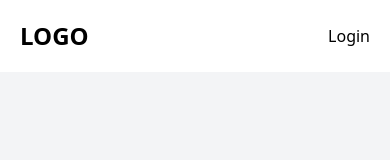
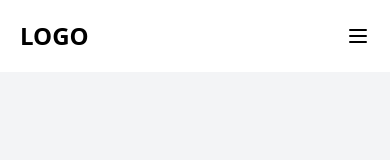
Before and after one commit to hutsaluck/project.react, a React (Vite) app: page / in a window 390 px wide. Shown: the top 160 px of the page. Built offline with nearby package versions, Linux system fonts and the light colour scheme.

Commit message:
Add mobile appearance

```diff
--- a/src/components/MenuComponent.tsx
+++ b/src/components/MenuComponent.tsx
@@ -1,28 +1,51 @@
-import {useAppDispatch, useAppSelector} from "../redux/store.ts";
-import {IUserWithTokens} from "../models/IUserWithTokens.ts";
-import {logoutUser} from "../redux/slices/AuthSlice.ts";
-import {Link} from "react-router-dom";
+import { useAppDispatch, useAppSelector } from "../redux/store.ts";
+import { IUserWithTokens } from "../models/IUserWithTokens.ts";
+import { logoutUser } from "../redux/slices/AuthSlice.ts";
+import { Link, useLocation } from "react-router-dom";
+import { useState, useEffect } from "react";
+import { CloseIcon } from "../icons/CloseIcon.tsx";
+import MenuIcon from "../icons/MenuIcon.tsx";
 
 export const MenuComponent = () => {
-    const isAuthenticated: boolean = useAppSelector((state) => state.authStoreSlice.isAuthenticated);
-    const user: IUserWithTokens | null = useAppSelector((state) => state.authStoreSlice.user);
+    const isAuthenticated: boolean = useAppSelector(
+        (state) => state.authStoreSlice.isAuthenticated
+    );
+    const user: IUserWithTokens | null = useAppSelector(
+        (state) => state.authStoreSlice.user
+    );
     const dispatch = useAppDispatch();
+    const location = useLocation();
 
     const handleLogout = () => {
         dispatch(logoutUser());
     };
 
+    const [isOpen, setIsOpen] = useState(false);
+
+    useEffect(() => {
+        setIsOpen(false);
+    }, [location]);
+
     return (
-        <div className="flex justify-between items-center my-5 mx-5">
+        <nav className="flex justify-between items-center my-5 mx-5 z-9">
             <Link to="/" className="text-2xl font-extrabold uppercase text-black hover:text-gray-500">
                 Logo
             </Link>
-            <ul className="flex list-none gap-5 items-center">
+            <button
+                className="block md:hidden text-black focus:outline-none сursor-pointer"
+                onClick={() => setIsOpen(!isOpen)}
+            >
+                {isOpen ? <CloseIcon className="cursor-pointer" /> : <MenuIcon className="cursor-pointer" />}
+            </button>
+            <ul
+                className={`
+                    flex-col md:flex-row md:flex list-none gap-5 items-center z-9
+                    absolute md:static top-16 right-0 w-full md:w-auto bg-white md:bg-transparent shadow-md md:shadow-none p-5 md:p-0
+                    transition-transform duration-300 ${isOpen ? "flex h-screen" : "hidden"} md:flex`}
+            >
                 {!isAuthenticated && (
                     <li>
-                        <Link
-                            to="/login"
-                            className="capitalize text-black no-underline hover:text-gray-500">
+                        <Link to="/login" className="capitalize text-black no-underline hover:text-gray-500">
                             Login
                         </Link>
                     </li>
@@ -30,42 +53,45 @@ export const MenuComponent = () => {
                 {isAuthenticated && (
                     <>
                         <li>
-                            <Link
-                                to="/users"
-                                className="capitalize text-black no-underline hover:text-gray-500">
+                            <Link to="/users" className="capitalize text-black no-underline hover:text-gray-500">
                                 Users
                             </Link>
                         </li>
                         <li>
-                            <Link
-                                to="/recipes"
-                                className="capitalize text-black no-underline hover:text-gray-500">
+                            <Link to="/recipes" className="capitalize text-black no-underline hover:text-gray-500">
                                 Recipes
                             </Link>
                         </li>
-                        {/* Блок з аватаркою користувача та випадаючим меню */}
                         <li className="relative group">
-                            <Link to={`users/${user?.id}`}
-                                  className="capitalize text-black no-underline hover:text-gray-500">
-                            <img
-                                className="w-10 rounded-full cursor-pointer"
-                                src={user?.image}
-                                alt={user?.username}
-                            />
+                            <Link to={`users/${user?.id}`} className="capitalize text-black no-underline hover:text-gray-500">
+                                <img
+                                    className="w-10 rounded-full cursor-pointer"
+                                    src={user?.image}
+                                    alt={user?.username}
+                                />
                             </Link>
-                            {/* Випадаюче меню, яке з'являється при наведенні на батьківський блок */}
-                            <div className="absolute right-0 mt-2 w-32 bg-white rounded shadow-lg opacity-0 group-hover:opacity-100 transition-opacity duration-300 z-10">
+                            {!isOpen && (<div className="absolute right-0 mt-2 w-32 bg-white rounded shadow-lg opacity-0 group-hover:opacity-100 transition-opacity duration-300 z-10">
                                 <button
                                     onClick={handleLogout}
                                     className="cursor-pointer block px-4 py-2 text-black hover:bg-gray-100 w-full text-left"
                                 >
                                     Logout
                                 </button>
-                            </div>
+                            </div>)}
                         </li>
+                        {isOpen && (
+                            <li>
+                                <button
+                                    onClick={handleLogout}
+                                    className="cursor-pointer capitalize text-black no-underline hover:text-gray-500"
+                                >
+                                    Logout
+                                </button>
+                            </li>
+                        )}
                     </>
                 )}
             </ul>
-        </div>
+        </nav>
     );
 };
--- a/src/components/RecipesComponent.tsx
+++ b/src/components/RecipesComponent.tsx
@@ -74,9 +74,10 @@ export const RecipesComponent = ({recipes}: RecipesComponentProps) => {
                     </p>
                 ))}
             </div>)}
-            <div className="grid grid-cols-4 gap-5 justify-center items-start mx-5">
-                {recipesPage.map((recipe: IRecipe) => <RecipeComponent key={recipe.id} recipe={recipe}/>)}
+            <div className="grid grid-cols-1 sm:grid-cols-2 md:grid-cols-3 lg:grid-cols-4 gap-4 sm:gap-6 lg:gap-8 justify-center items-start mx-2 sm:mx-5">
+                {recipesPage.map((recipe: IRecipe) => (<RecipeComponent key={recipe.id} recipe={recipe} />))}
             </div>
+
             {(!location.pathname.includes('users') && recipes.length > 8) && (
                 <PaginationComponent totalPages={Math.ceil(totalPages)}/>)}
         </>
--- a/src/components/SearchComponent.tsx
+++ b/src/components/SearchComponent.tsx
@@ -1,4 +1,4 @@
-import {SearchIconComponent} from "./SearchIconComponent.tsx";
+import {SearchIcon} from "../icons/SearchIcon.tsx";
 import React from "react";
 import {useDispatch} from "react-redux";
 import {useAppSelector} from "../redux/store.ts";
@@ -11,7 +11,7 @@ export const SearchComponent = () => {
     return (
         <div className="flex justify-center items-center w-full mt-4">
             <div className="relative w-80">
-                <SearchIconComponent/>
+                <SearchIcon/>
                 <input
                     type="text"
                     value={searchQuery}
--- a/src/components/UserPageComponent.tsx
+++ b/src/components/UserPageComponent.tsx
@@ -86,7 +86,7 @@ export const UserPageComponent = ({users, recipes}: UserPageComponentProps) => {
                     </div>
 
                     {moreInfo && (
-                        <div className="grid grid-cols-4 gap-5 justify-center items-start mx-5">
+                        <div className="grid grid-cols-1 sm:grid-cols-2 md:grid-cols-3 lg:grid-cols-4 gap-4 sm:gap-6 lg:gap-8 justify-center items-start mx-2 sm:mx-5">
                             <div className="mb-8">
                                 <h2 className="text-xl font-semibold mb-2">Address</h2>
                                 <p>
--- a/src/components/UsersComponent.tsx
+++ b/src/components/UsersComponent.tsx
@@ -51,8 +51,10 @@ export const UsersComponent = ({users}: UsersComponentProps) => {
     return (
         <>
             <SearchComponent/>
-            <div className="grid grid-cols-4 gap-10 justify-center items-start mx-5">
-                {usersPage.map((user: IUser) => <UserComponent key={user.id} user={user}/>)}
+            <div className="grid grid-cols-1 sm:grid-cols-2 md:grid-cols-3 lg:grid-cols-4 gap-5 sm:gap-8 lg:gap-10 justify-center items-start mx-2 sm:mx-5">
+                {usersPage.map((user: IUser) => (
+                    <UserComponent key={user.id} user={user} />
+                ))}
             </div>
             <PaginationComponent totalPages={Math.ceil(totalPages)}/>
         </>
--- /dev/null
+++ b/src/icons/CloseIcon.tsx
@@ -0,0 +1,27 @@
+type CloseIconProps = {
+    className?: string,
+}
+
+export const CloseIcon = ({ className, ...props }: CloseIconProps) => {
+    const defaultClasses = "lucide lucide-x";
+    const combinedClasses = className ? `${defaultClasses} ${className}` : defaultClasses;
+
+    return (
+        <svg
+            xmlns="http://www.w3.org/2000/svg"
+            width="24"
+            height="24"
+            viewBox="0 0 24 24"
+            fill="none"
+            stroke="currentColor"
+            strokeWidth="2"
+            strokeLinecap="round"
+            strokeLinejoin="round"
+            className={combinedClasses}
+            {...props}
+        >
+            <path d="M18 6 6 18" />
+            <path d="m6 6 12 12" />
+        </svg>
+    );
+};
--- /dev/null
+++ b/src/icons/MenuIcon.tsx
@@ -0,0 +1,30 @@
+type MenuIconProps = {
+    className?: string,
+}
+
+const MenuIcon = ({ className, ...props }: MenuIconProps) => {
+    const defaultClasses = "lucide lucide-menu";
+    const combinedClasses = className ? `${defaultClasses} ${className}` : defaultClasses;
+
+    return (
+        <svg
+            xmlns="http://www.w3.org/2000/svg"
+            width="24"
+            height="24"
+            viewBox="0 0 24 24"
+            fill="none"
+            stroke="currentColor"
+            strokeWidth="2"
+            strokeLinecap="round"
+            strokeLinejoin="round"
+            className={combinedClasses}
+            {...props}
+        >
+            <line x1="4" x2="20" y1="12" y2="12" />
+            <line x1="4" x2="20" y1="6" y2="6" />
+            <line x1="4" x2="20" y1="18" y2="18" />
+        </svg>
+    );
+};
+
+export default MenuIcon;
--- a/src/components/SearchIconComponent.tsx
+++ b/src/icons/SearchIcon.tsx
@@ -1,4 +1,11 @@
-export const SearchIconComponent = () => {
+type SearchIconProps = {
+    className?: string,
+}
+
+export const SearchIcon = ({ className, ...props }: SearchIconProps) => {
+    const defaultClasses = "lucide lucide-search";
+    const combinedClasses = className ? `${defaultClasses} ${className}` : defaultClasses;
+
     return (
         <div className="absolute left-3 top-1/2 transform -translate-y-1/2 text-gray-400">
             <svg
@@ -11,12 +18,12 @@ export const SearchIconComponent = () => {
                 strokeWidth="2"
                 strokeLinecap="round"
                 strokeLinejoin="round"
-                className="lucide lucide-search"
+                className={combinedClasses}
+                {...props}
             >
-                <circle cx="11" cy="11" r="8" />
-                <path d="M21 21l-4.3-4.3" />
+                <circle cx="11" cy="11" r="8"/>
+                <path d="M21 21l-4.3-4.3"/>
             </svg>
         </div>
-
     );
 };
```
